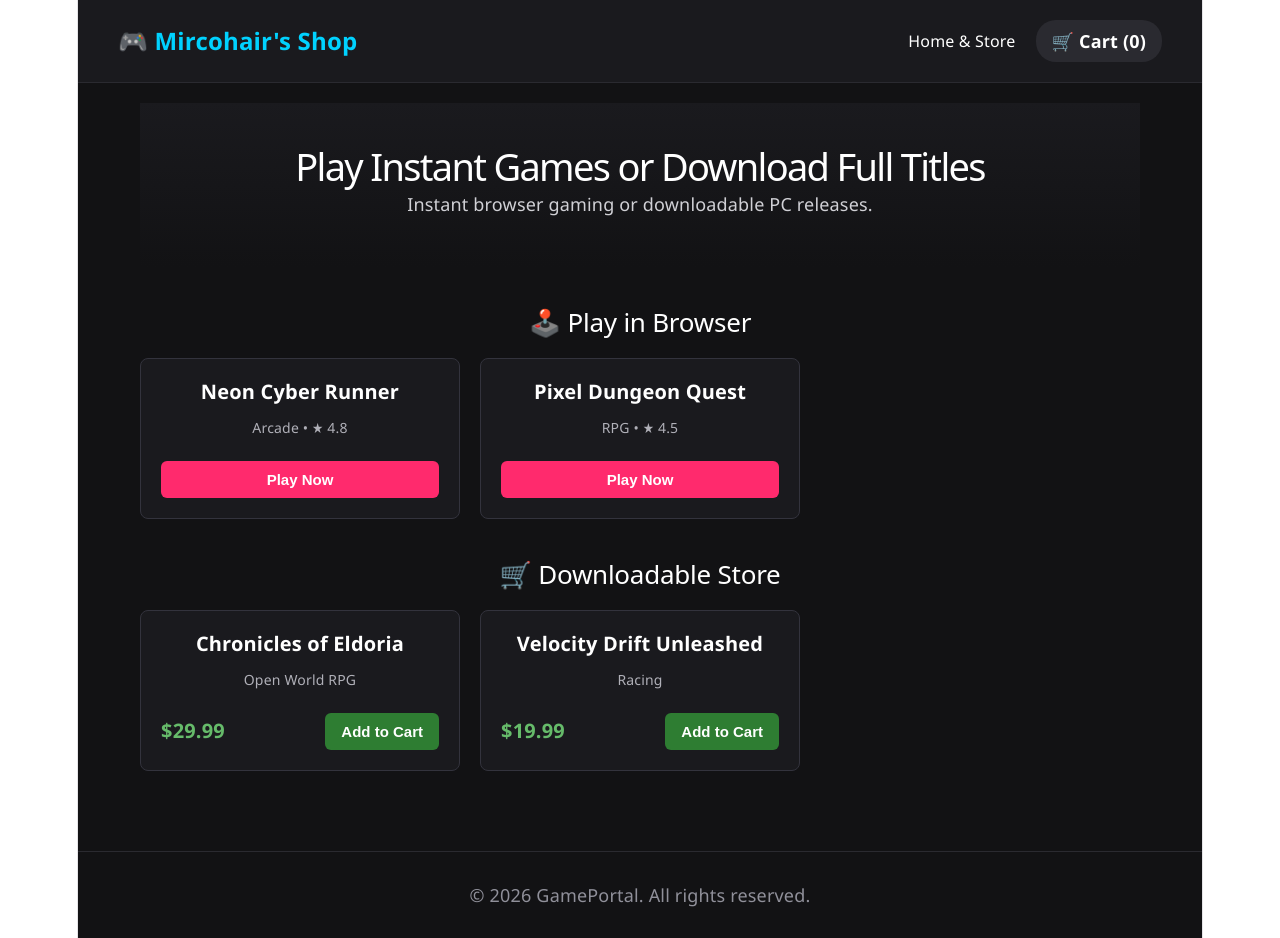
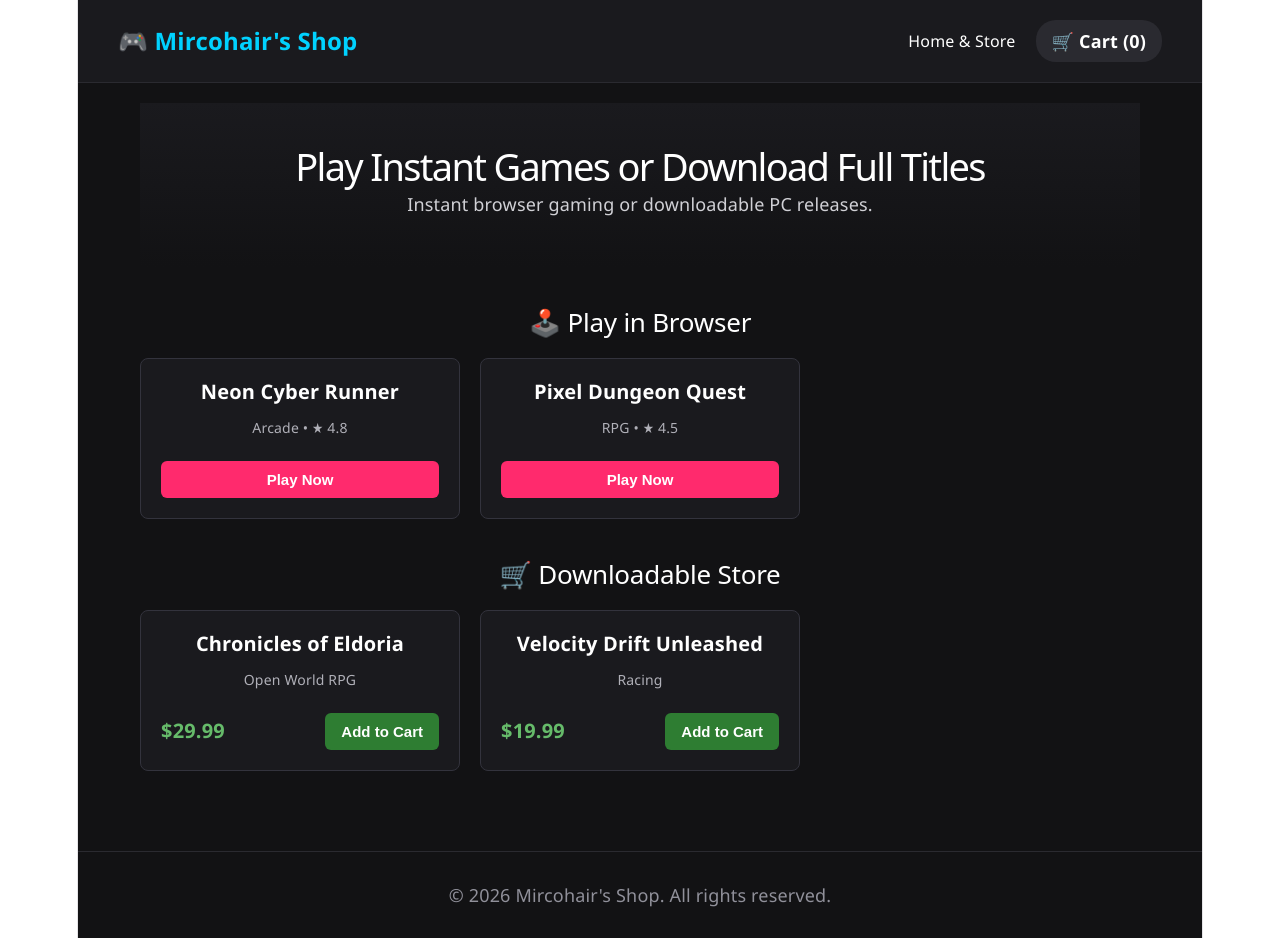
Before and after one commit to mikecaulson111/Mircohairs-website, a React (Vite) app: page / in a window 1280 px wide. Built offline with nearby package versions, Linux system fonts and the light colour scheme.

Commit message:
Changing name

```diff
--- a/src/App.jsx
+++ b/src/App.jsx
@@ -38,7 +38,7 @@ export default function App() {
       </Routes>
 
       <footer style={styles.footer}>
-        <p style={styles.footerText}>© {new Date().getFullYear()} GamePortal. All rights reserved.</p>
+        <p style={styles.footerText}>© {new Date().getFullYear()} Mircohair's Shop. All rights reserved.</p>
       </footer>
     </div>
   );
```
